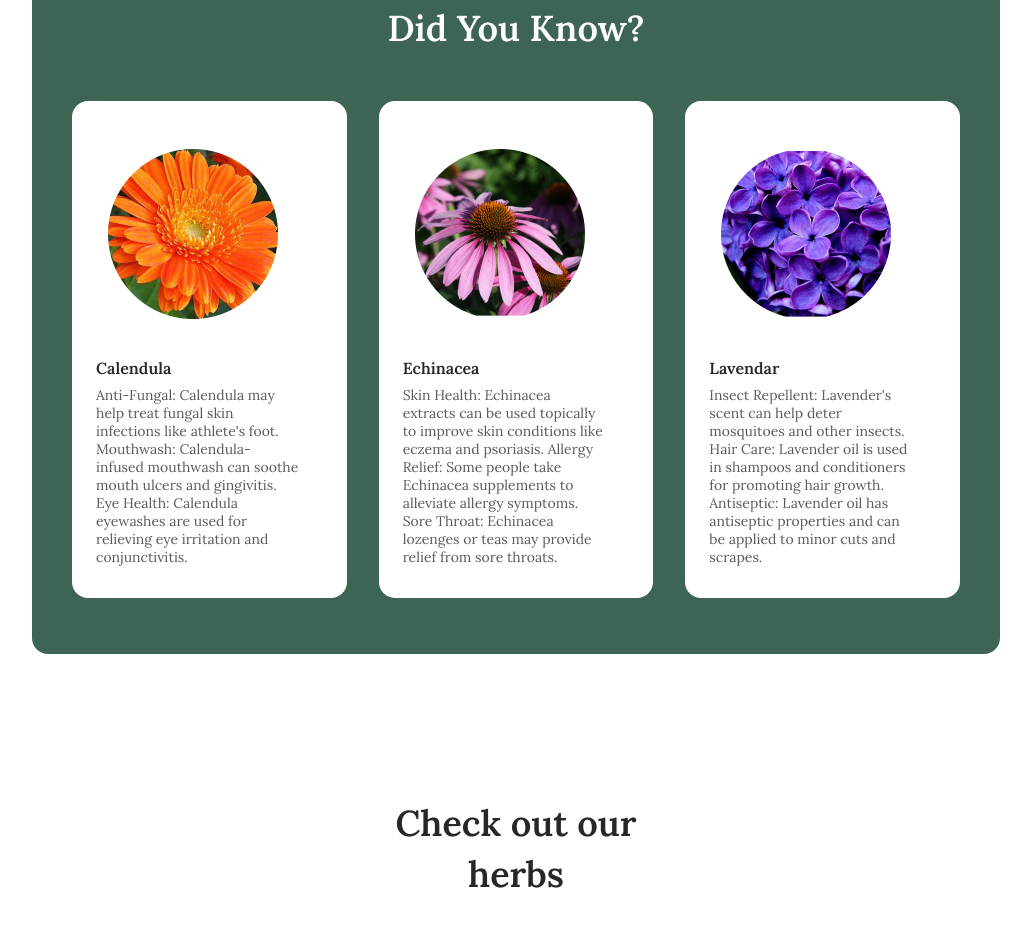
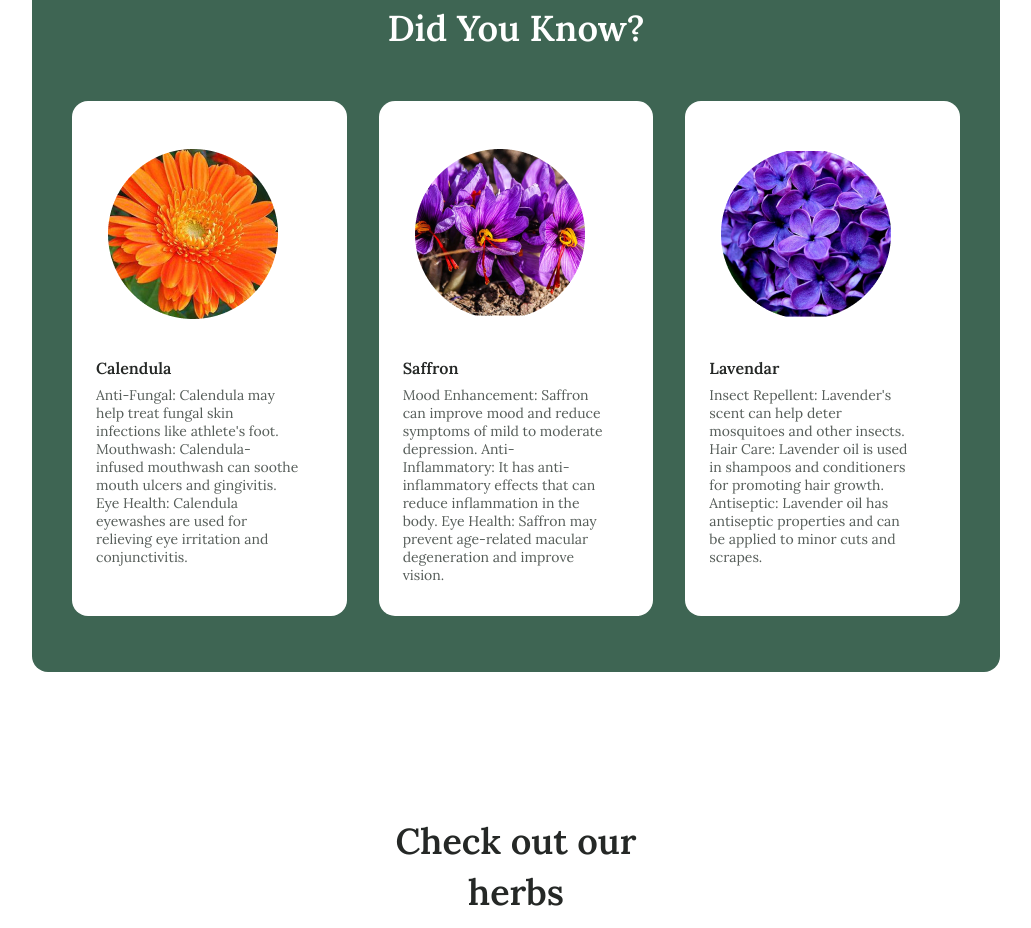
Before and after one commit to BasiliskFTW/Myrtle, a plain HTML site: page index.html in a window 1280 px wide. Shown: the part 1557-2485 px from the top of the page, without its empty margins (124-1155 px from the left). Drawn offline with nearby package versions, Linux system fonts and the light colour scheme; a script that the page names is missing.

Commit message:
Added Saff

```diff
--- a/index.html
+++ b/index.html
@@ -170,14 +170,15 @@
                     </div>
                     <div class="steps__card">
                         <div class="steps__card-number">
-                            <img src="assets\img\EchinaceaMask.png" alt="Plant 1">
+                            <img src="assets\img\SaffronMask.png" alt="Plant 1">
                         </div>
-                        <h3 class="steps__card-title">Echinacea</h3>
+                        <h3 class="steps__card-title">Saffron</h3>
                         <p class="steps__card-description">
-                            Skin Health: Echinacea extracts can be used topically to improve skin conditions like eczema
-                            and psoriasis.
-                            Allergy Relief: Some people take Echinacea supplements to alleviate allergy symptoms.
-                            Sore Throat: Echinacea lozenges or teas may provide relief from sore throats.
+                            Mood Enhancement: Saffron can improve mood and reduce symptoms of mild to moderate
+                            depression.
+                            Anti-Inflammatory: It has anti-inflammatory effects that can reduce inflammation in the
+                            body.
+                            Eye Health: Saffron may prevent age-related macular degeneration and improve vision.
                         </p>
                     </div>
 
```
Also changed, not shown: assets/img/EchinaceaMask.png (deleted), assets/img/SaffronMask.png (added).
